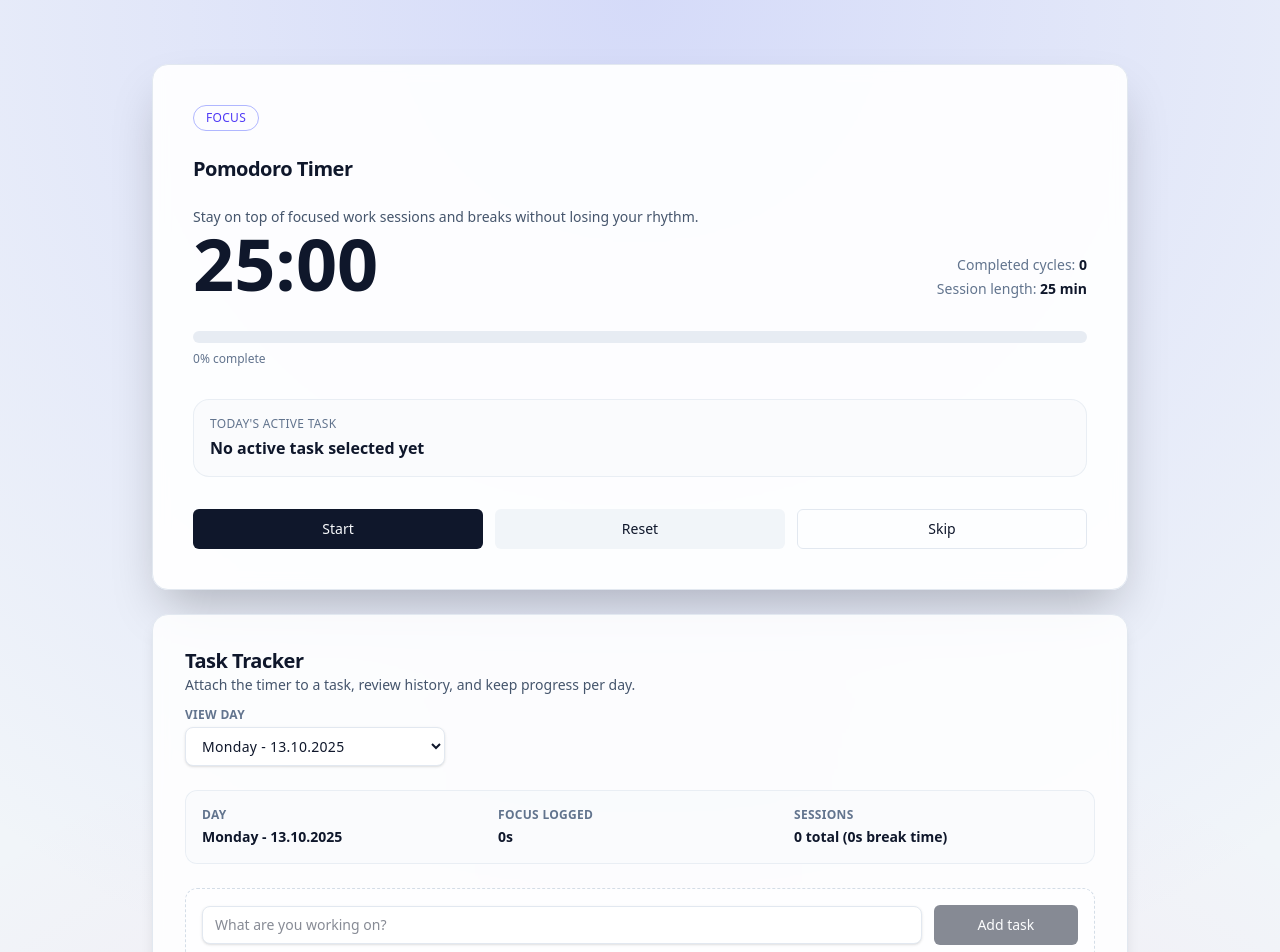
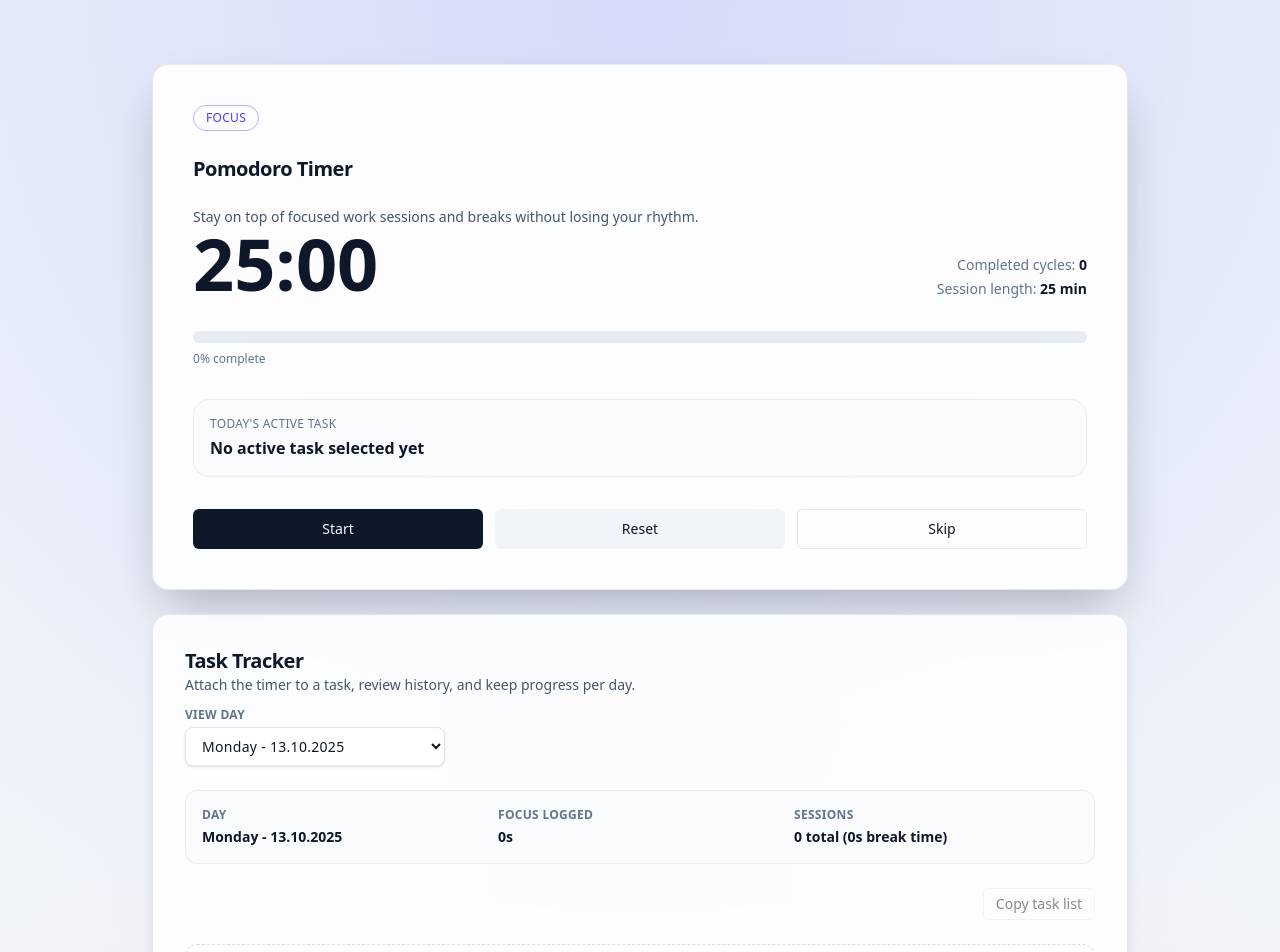
Before and after one commit to StanislavKosharinski/fliflofla, a Next.js app: page / in a window 1280 px wide. Shown: the top 952 px of the page. Built offline with nearby package versions, Linux system fonts and the light colour scheme.

Commit message:
Add button to copy day's all tasks as ordered list in clipboard

```diff
--- a/src/components/pomodoro/pomodoro-timer.tsx
+++ b/src/components/pomodoro/pomodoro-timer.tsx
@@ -22,7 +22,7 @@ import {
 import { Progress } from "@/components/ui/progress";
 import { useScheduler } from "@/hooks/use-scheduler";
 
-import type { TaskEntry } from "@/hooks/use-scheduler";
+import type { DaySchedule, TaskEntry } from "@/hooks/use-scheduler";
 import type { TimerMode, TimerSettings } from "@/hooks/use-timer";
 
 const MODE_LABELS: Record<TimerMode, string> = {
@@ -169,6 +169,24 @@ function ConfirmDialog({
   );
 }
 
+function buildDaySummaryText(day: DaySchedule | undefined): string {
+  if (!day) {
+    return "No day selected.";
+  }
+
+  const orderedTasks = day.tasks.slice().sort((a, b) => b.updatedAt - a.updatedAt);
+
+  if (orderedTasks.length === 0) {
+    return `No tasks recorded.`;
+  }
+
+  const lines = orderedTasks.map((task, index) => {
+    return `${index + 1}. ${task.title}`;
+  });
+
+  return `${lines.join("\n")}`;
+}
+
 export function PomodoroTimer() {
   const {
     mode,
@@ -207,6 +225,7 @@ export function PomodoroTimer() {
     null
   );
   const [notificationSupported, setNotificationSupported] = useState(false);
+  const [clipboardSupported, setClipboardSupported] = useState(false);
 
   const [taskTitle, setTaskTitle] = useState("");
   const [editingTaskId, setEditingTaskId] = useState<string | null>(null);
@@ -214,6 +233,8 @@ export function PomodoroTimer() {
   const [deleteDayKey, setDeleteDayKey] = useState<string | null>(null);
   const [showDeleteDayDialog, setShowDeleteDayDialog] = useState(false);
   const [showClearScheduleDialog, setShowClearScheduleDialog] = useState(false);
+  const [copyStatus, setCopyStatus] = useState<"success" | "error" | null>(null);
+  const copyFeedbackTimeout = useRef<number | null>(null);
 
   useEffect(() => {
     setLocalSettings(settings);
@@ -223,6 +244,11 @@ export function PomodoroTimer() {
     setNotificationSupported(
       typeof window !== "undefined" && "Notification" in window
     );
+    setClipboardSupported(
+      typeof navigator !== "undefined" &&
+        Boolean(navigator.clipboard) &&
+        typeof navigator.clipboard.writeText === "function"
+    );
   }, []);
 
   useEffect(() => {
@@ -231,6 +257,10 @@ export function PomodoroTimer() {
       if (notificationFeedbackTimeout.current) {
         window.clearTimeout(notificationFeedbackTimeout.current);
         notificationFeedbackTimeout.current = null;
+      }
+      if (copyFeedbackTimeout.current) {
+        window.clearTimeout(copyFeedbackTimeout.current);
+        copyFeedbackTimeout.current = null;
       }
     };
   }, []);
@@ -470,6 +500,37 @@ export function PomodoroTimer() {
     setShowClearScheduleDialog(false);
   };
 
+  const showCopyFeedback = useCallback(
+    (status: "success" | "error") => {
+      if (copyFeedbackTimeout.current) {
+        window.clearTimeout(copyFeedbackTimeout.current);
+      }
+      setCopyStatus(status);
+      copyFeedbackTimeout.current = window.setTimeout(() => {
+        setCopyStatus(null);
+        copyFeedbackTimeout.current = null;
+      }, 2500);
+    },
+    []
+  );
+
+  const handleCopyDaySummary = useCallback(() => {
+    if (!clipboardSupported) {
+      showCopyFeedback("error");
+      return;
+    }
+    if (!selectedDay || selectedDay.tasks.length === 0) {
+      showCopyFeedback("error");
+      return;
+    }
+
+    const summaryText = buildDaySummaryText(selectedDay);
+    navigator.clipboard
+      .writeText(summaryText)
+      .then(() => showCopyFeedback("success"))
+      .catch(() => showCopyFeedback("error"));
+  }, [clipboardSupported, selectedDay, showCopyFeedback]);
+
   return (
     <>
       <div className="mx-auto flex w-full max-w-5xl flex-col gap-6 px-4 py-10 sm:px-6 md:py-16">
@@ -603,6 +664,7 @@ export function PomodoroTimer() {
                   size="sm"
                   onClick={() => setSelectedDay(todayKey)}
                   aria-label="Jump to today's schedule"
+		  className="self-end"
                 >
                   Jump to today
                 </Button>
@@ -649,9 +711,33 @@ export function PomodoroTimer() {
                   </div>
                 </div>
 
+                <div className="flex flex-wrap items-center justify-end gap-3 text-xs text-slate-500 dark:text-slate-400">
+                  {copyStatus === "success" && (
+                    <span className="rounded-full bg-emerald-100 px-3 py-1 font-semibold text-emerald-700 dark:bg-emerald-400/20 dark:text-emerald-200">
+                      Copied to clipboard
+                    </span>
+                  )}
+                  {copyStatus === "error" && (
+                    <span className="rounded-full bg-amber-100 px-3 py-1 font-semibold text-amber-700 dark:bg-amber-400/20 dark:text-amber-200">
+                      Unable to copy
+                    </span>
+                  )}
+                  <Button
+                    variant="outline"
+                    size="sm"
+                    onClick={handleCopyDaySummary}
+                    aria-label={`Copy task list for ${dayLabel}`}
+                    disabled={
+                      !clipboardSupported || !selectedDay || selectedDay.tasks.length === 0
+                    }
+                  >
+                    Copy task list
+                  </Button>
+                </div>
+
                 <form
                   onSubmit={handleTaskSubmit}
-                  className="flex flex-col gap-3 rounded-xl border border-dashed border-slate-300/80 bg-white/50 p-4 dark:border-slate-700/70 dark:bg-slate-900/40 sm:flex-row sm:items-center"
+                  className="grid grid-cols-6 gap-3 rounded-xl border border-dashed border-slate-300/80 bg-white/50 p-4 dark:border-slate-700/70 dark:bg-slate-900/40 sm:flex-row sm:items-center"
                 >
                   <label htmlFor="task-title" className="sr-only">
                     Task title
@@ -661,13 +747,13 @@ export function PomodoroTimer() {
                   value={taskTitle}
                   onChange={(event) => setTaskTitle(event.target.value)}
                   placeholder="What are you working on?"
-                    className="w-5/6 rounded-lg border border-slate-200 bg-white px-3 py-2 text-sm font-medium text-slate-900 shadow-sm outline-none transition focus:border-indigo-500 focus:ring-2 focus:ring-indigo-400 dark:border-slate-700 dark:bg-slate-900 dark:text-slate-100 dark:focus:border-indigo-400"
+                  className="col-span-5 rounded-lg border border-slate-200 bg-white px-3 py-2 text-sm font-medium text-slate-900 shadow-sm outline-none transition focus:border-indigo-500 focus:ring-2 focus:ring-indigo-400 dark:border-slate-700 dark:bg-slate-900 dark:text-slate-100 dark:focus:border-indigo-400"
                 />
                 <Button
                   type="submit"
                   disabled={!taskTitle.trim()}
                   aria-label="Add task"
-		    className="w-1/6"
+		  className="col-span-1"
                 >
                   Add task
                 </Button>
@@ -687,11 +773,11 @@ export function PomodoroTimer() {
                           key={task.id}
                           className="rounded-2xl border border-slate-200 bg-white/90 p-5 shadow-sm transition hover:border-indigo-200 dark:border-slate-700 dark:bg-slate-900/70 dark:hover:border-indigo-500/50"
                         >
-                          <div className="flex flex-col gap-3 sm:flex-row sm:items-start sm:justify-between">
+                          <div className="grid grid-cols-12 gap-3 sm:flex-row sm:items-start sm:justify-between">
                             {editingTaskId === task.id ? (
                               <form
                                 onSubmit={handleEditingSubmit}
-                                className="flex flex-col gap-2 sm:flex-row sm:items-center sm:gap-3"
+                                className="col-span-8 gap-2 sm:flex-row sm:items-center sm:gap-3"
                               >
                                 <label
                                   htmlFor={`edit-${task.id}`}
@@ -707,7 +793,7 @@ export function PomodoroTimer() {
                                   }
                                   className="w-full rounded-lg border border-slate-300 bg-white px-3 py-2 text-sm font-semibold text-slate-900 shadow-sm outline-none transition focus:border-indigo-500 focus:ring-2 focus:ring-indigo-400 dark:border-slate-600 dark:bg-slate-900 dark:text-slate-100 dark:focus:border-indigo-400"
                                 />
-                                <div className="flex gap-2">
+                                <div className="flex gap-2 mt-2">
                                   <Button type="submit" size="sm">
                                     Save
                                   </Button>
@@ -722,7 +808,7 @@ export function PomodoroTimer() {
                                 </div>
                               </form>
                             ) : (
-                              <div>
+                              <div className="col-span-8">
                                 <h3 className="text-base font-semibold text-slate-900 dark:text-slate-100">
                                   {task.title}
                                 </h3>
@@ -733,7 +819,7 @@ export function PomodoroTimer() {
                                 </p>
                               </div>
                             )}
-                            <div className="flex flex-wrap items-center gap-2">
+                            <div className="flex justify-end col-span-4 gap-2 items-center gap-2">
                               <Button
                                 variant={isActive ? "secondary" : "outline"}
                                 size="sm"
@@ -744,7 +830,6 @@ export function PomodoroTimer() {
                                     ? "Task already active"
                                     : "Attach timer to this task"
                                 }
-				className={`${isActive ? "bg-indigo-500 animate-pulse text-white" : ""}`}
                               >
                                 {isActive ? "Active" : "Set active"}
                               </Button>
```
Lines whose indentation alone changed are shown as unchanged.
